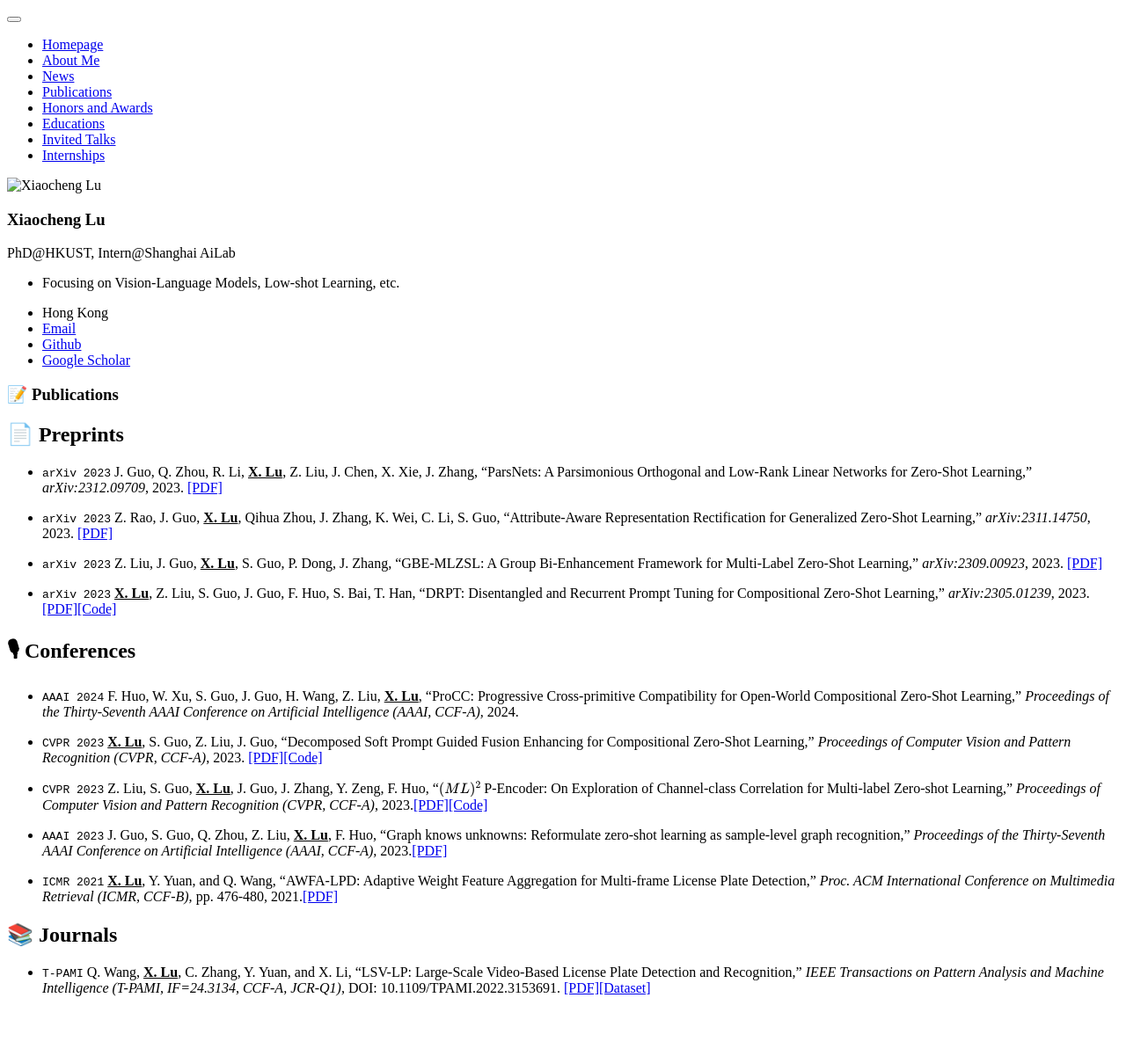
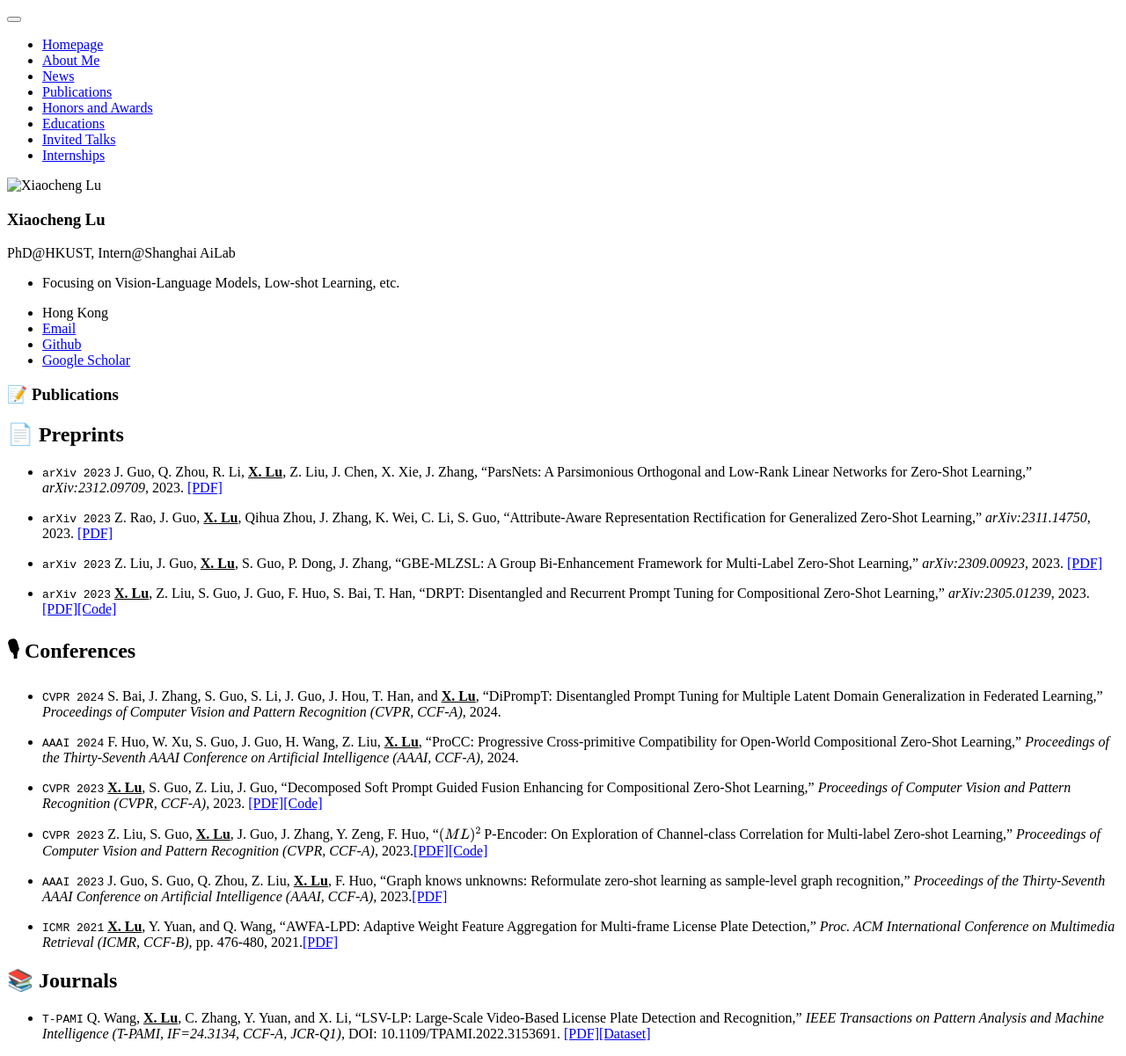
Before and after one commit to Forest-art/forest-art.github.io, a Jekyll site: the page built from _pages/includes/mypub.md, in a window 1280 px wide. Shown: the whole page at 88% size. Built offline with Jekyll 4.4.1, drawn with Linux system fonts in a browser that asks for light colours; our own code applies the rules of GitHub Pages for plain Markdown files; formulas are drawn with MathJax 3; before the commit the page ends 1149 px from its top, so only the background shows below that.

Commit message:
Update mypub.md

```diff
--- a/_pages/includes/mypub.md
+++ b/_pages/includes/mypub.md
@@ -14,6 +14,8 @@
 
 ## 🎙 Conferences
 
+- ``CVPR 2024`` S. Bai, J. Zhang, S. Guo, S. Li, J. Guo, J. Hou, T. Han, and **<u>X. Lu</u>**, "DiPrompT: Disentangled Prompt Tuning for Multiple Latent Domain Generalization in Federated Learning," *Proceedings of Computer Vision and Pattern Recognition (CVPR, CCF-A)*, 2024.
+
 - ``AAAI 2024`` F. Huo, W. Xu, S. Guo, J. Guo, H. Wang, Z. Liu, **<u>X. Lu</u>**, "ProCC: Progressive Cross-primitive Compatibility for Open-World Compositional Zero-Shot Learning," *Proceedings of the Thirty-Seventh AAAI Conference on Artificial Intelligence (AAAI, CCF-A),* 2024.
 
 - ``CVPR 2023`` **<u>X. Lu</u>**, S. Guo, Z. Liu, J. Guo, "Decomposed Soft Prompt Guided Fusion Enhancing for Compositional Zero-Shot Learning," *Proceedings of Computer Vision and Pattern Recognition (CVPR, CCF-A)*, 2023.
```
